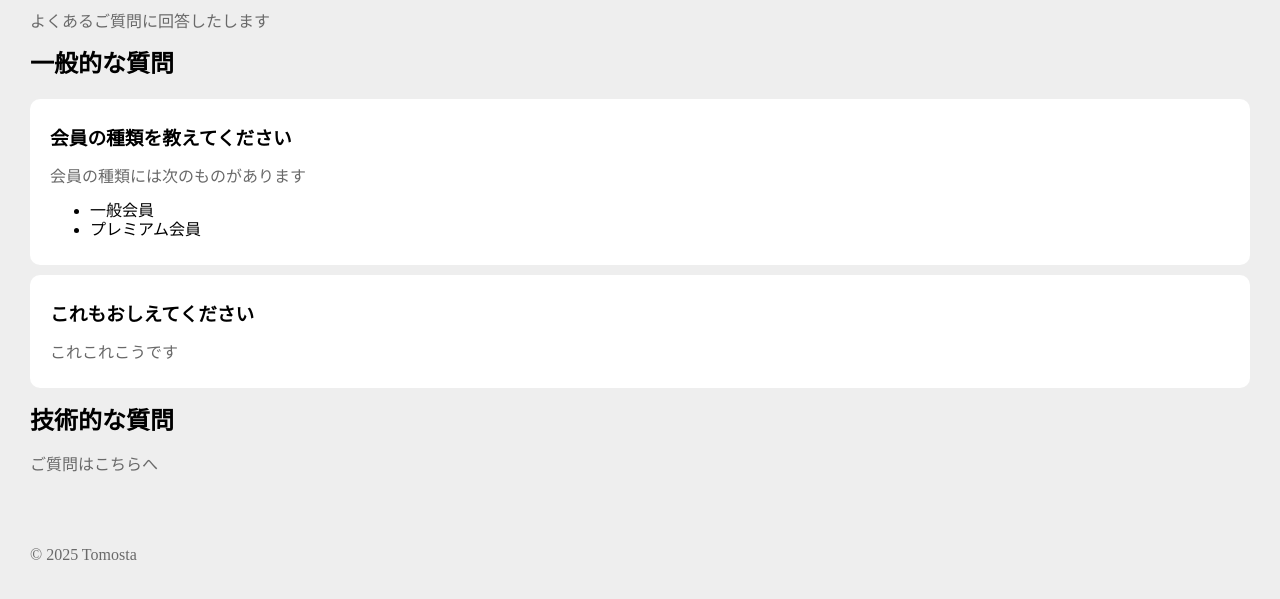
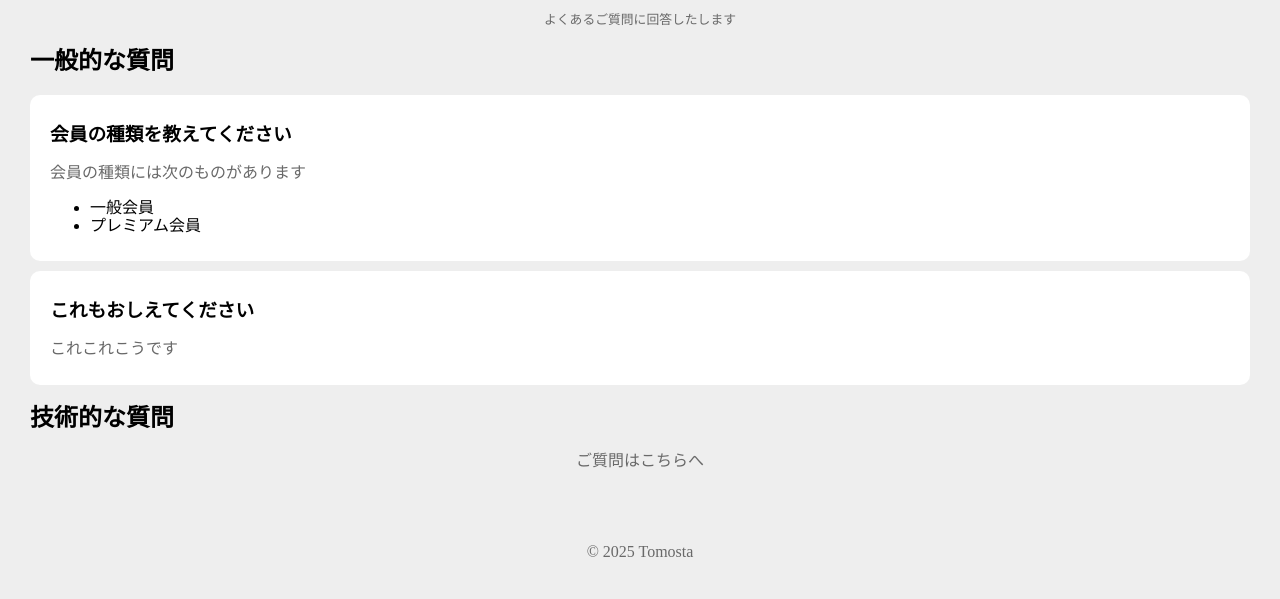
Before and after one commit to HAMA-G/HTML_basic, a plain HTML site: page faq.html in a window 1280 px wide. Shown: the part 157-756 px from the top of the page. Drawn offline with Linux system fonts and the light colour scheme.

Commit message:
28_generic_classe

```diff
--- a/css/style.css
+++ b/css/style.css
@@ -39,3 +39,11 @@ header, main, footer {
 	margin-bottom: 10px;
 	border-radius: 10px;
 }
+
+.center {
+	text-align: center;
+}
+
+.text-small {
+	font-size: .8em;
+}
--- a/faq.html
+++ b/faq.html
@@ -24,7 +24,7 @@
 			<!-- <h1 style="text-align: right;">よくあるご質問</h1> -->
 			<!-- <h1 style="text-align: left;">よくあるご質問</h1> -->
 			<!-- <p>paragraph 段落-->
-			<p>よくあるご質問に回答したします</p>
+			<p class="center text-small">よくあるご質問に回答したします</p>
 			<!-- <h2>heading 2 中見出し-->
 			<h2>一般的な質問</h2>
 			<!-- <div>division 区切り -->
@@ -50,11 +50,11 @@
 			</div>
 			<h2>技術的な質問</h2>
 			<div>
-				<p>ご質問はこちらへ</p>
+				<p class="center">ご質問はこちらへ</p>
 			</div>
 		</main>
 		<!-- <footer>footer フッター セクショニングコンテンツ-->
-		<footer>
+		<footer class="center">
 			<p>&copy; 2025 Tomosta</p>
 		</footer>
 		<!-- 文字参照 -->
```
